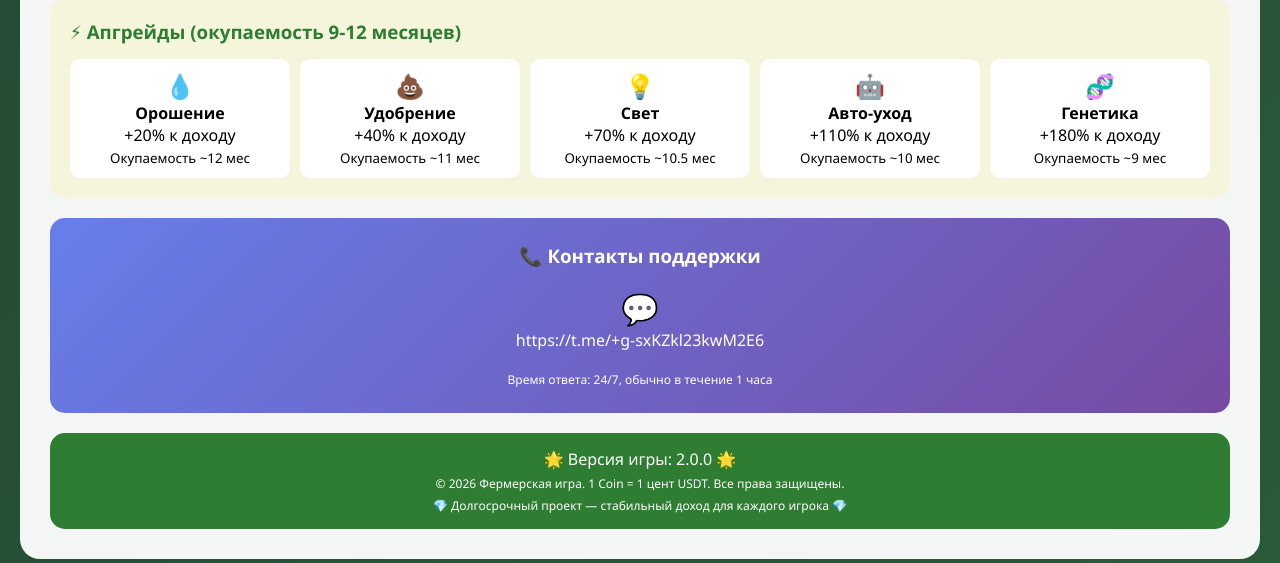
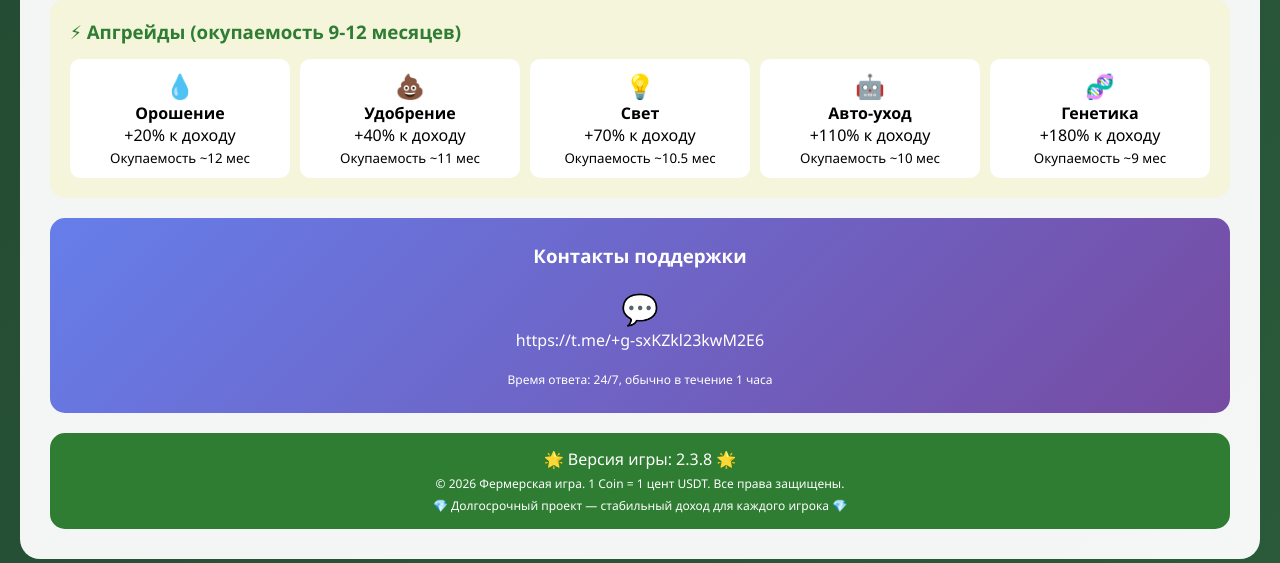
Before and after one commit to nikgeniuss/my-farm, a Flask app: page /about in a window 1280 px wide. Shown: the part 2053-2616 px from the top of the page. Run offline with Flask 3, Linux system fonts and the light colour scheme; the visitor is signed in with stand-in values (Sample User, id 1); data comes from the database, SQL or seed files in the repository; data that the repository does not hold is empty; some libraries are stand-ins or nearby versions.

Commit message:
Update about page content and version number

```diff
--- a/templates/about.html
+++ b/templates/about.html
@@ -128,7 +128,7 @@
         </div>
 
         <div style="background: linear-gradient(135deg, #667eea 0%, #764ba2 100%); border-radius: 15px; padding: 25px; color: white;">
-            <h3 style="text-align: center;">📞 Контакты поддержки</h3>
+            <h3 style="text-align: center;">Контакты поддержки</h3>
             <div style="display: flex; justify-content: center; gap: 30px; margin-top: 20px; flex-wrap: wrap;">
                 <div style="text-align: center;">
                     <div style="font-size: 30px;">💬</div>
@@ -139,7 +139,7 @@
         </div>
 
         <div style="margin-top: 20px; padding: 15px; background: #2e7d32; border-radius: 15px; text-align: center; color: white;">
-            <p>🌟 Версия игры: 2.0.0 🌟</p>
+            <p>🌟 Версия игры: 2.3.8 🌟</p>
             <p style="font-size: 12px; margin-top: 5px;">© 2026 Фермерская игра. 1 Coin = 1 цент USDT. Все права защищены.</p>
             <p style="font-size: 12px; margin-top: 5px;">💎 Долгосрочный проект — стабильный доход для каждого игрока 💎</p>
         </div>
```
